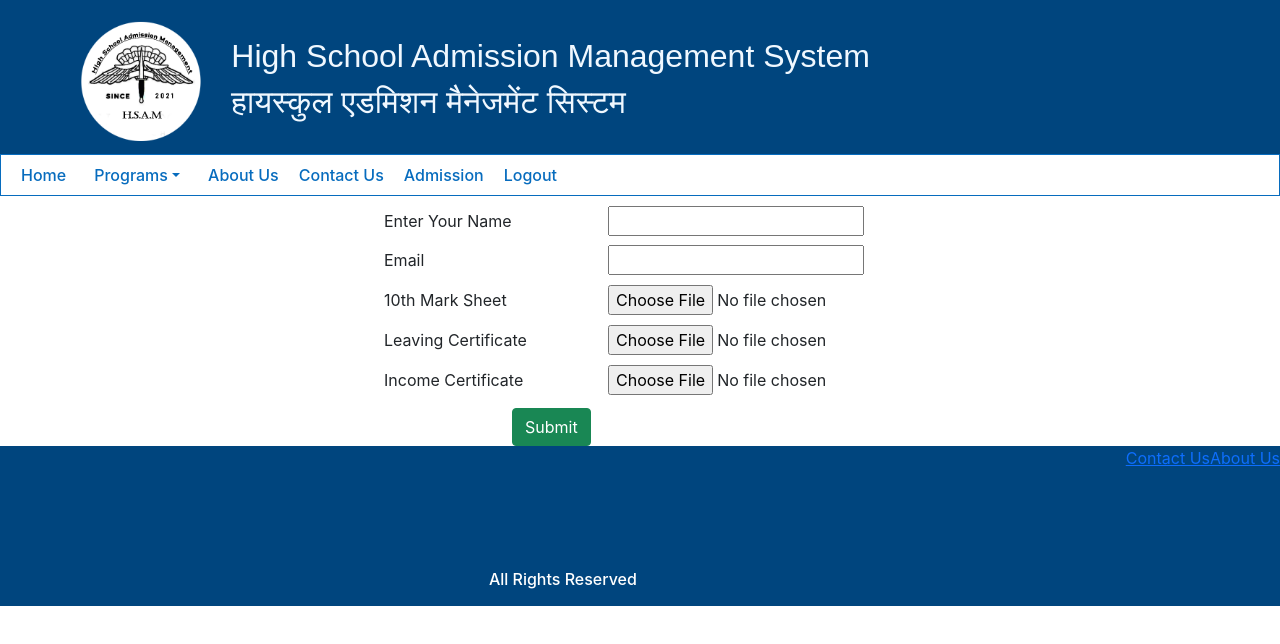
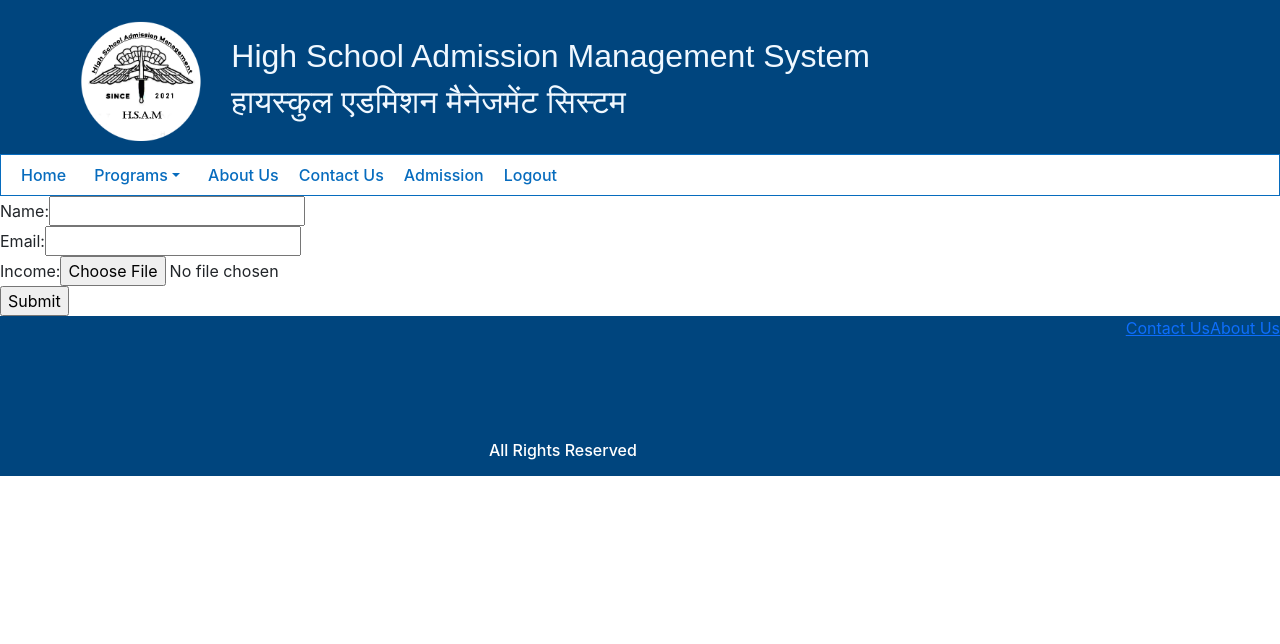
Before and after one commit to adityasasane2000/HighSchool-Admission-WebApp, a React (Create React App) app: page /admission in a window 1280 px wide. Shown: the top 644 px of the page. Built offline with nearby package versions, Linux system fonts and the light colour scheme; no server answers; sample sign-in values are in the browser's storage; a web font is replaced by a local one; what google-maps-react would draw is missing.

Commit message:
chnage some content in admissonInfor.js

```diff
--- a/package.json
+++ b/package.json
@@ -6,6 +6,7 @@
     "@testing-library/jest-dom": "^5.16.2",
     "@testing-library/react": "^12.1.2",
     "@testing-library/user-event": "^13.5.0",
+    "axios": "^0.26.1",
     "bootstrap": "^5.1.3",
     "firebase": "^9.6.8",
     "google-map-react": "^2.1.10",
--- /dev/null
+++ b/src/api/StudentInfo.js
@@ -0,0 +1,5 @@
+import axios from "axios";
+
+export default axios.create({
+    baseURL:'http://localhost:8080'
+})
--- a/src/components/AdmissionForms/AdmissionForm.js
+++ b/src/components/AdmissionForms/AdmissionForm.js
@@ -1,51 +1,77 @@
 import React from "react";
+
+import { useEffect, useState } from "react";
 import { useForm } from "react-hook-form";
-import {
-  Button
+import {useSelector } from "react-redux";
 
-} from "react-bootstrap";
+import StudentInfo from '../../api/StudentInfo';
+// import StudentInfo from "../../api"
+function AdmissionForm() {
+  const { currentUser } = useSelector((state) => state.user);
+  const [name, setName] = useState("");
+  const [email, setEmail] = useState("");
+  const [file, SetIncome] = useState("");
 
-function AdmissionForm() {
   const {
     register,
     formState: { errors },
     handleSubmit,
   } = useForm();
 
-  const onSubmit = (data) => {
-    console.log(data);
+  const fileHandler = (e) => {
+    // console.log(e.target.files);
+    SetIncome(e.target.files[0]);
+  }
+
+
+  const submit =  async () => {
+    // console.log(currentUser.uid)
+    // console.log(name);
+    const data = new FormData();
+    data.append("file", file);
+    console.log( {
+      name: name,
+      email: email,
+      file: file,
+      uid:currentUser.uid
+    })
+
+    await StudentInfo.post("/poststudentinfo", {
+      name: name,
+      email: email,
+      file: file,
+      uid:currentUser.uid
+    });
+    //console.log(file);
   };
+
   return (
-    <form onSubmit={handleSubmit(onSubmit)}>
-      <div className="admissionForm-flexbox">
+    <form onSubmit={handleSubmit(submit)}>
+        <div>
+          <label>Name:</label>
+          <input type="text" onChange={(e) => {
+            setName(e.target.value);
+          }}
+          />
+        </div>
 
-      <div>
-        <label className="label-admissionForm">Enter Your  Name  </label>
-        <input {...register("name", { required: true })} />
-      </div>
-      <div>
-        <label className="label-admissionForm">Email</label>
-        <input {...register("email", { required: true })} />
-      </div>
-      <div>
-        <label className="label-admissionForm">10th Mark Sheet</label>
-        <input {...register("TenthMarkSheet", { required: true })} type="file" />
-      </div>
-      <div>
-        <label className="label-admissionForm">Leaving Certificate</label>
-        <input {...register("leavingCertificate", { required: true })} type="file" />
-      </div>
-      <div>
-        <label className="label-admissionForm">Income Certificate</label>
-        <input {...register("incomeCertificate", { required: true })} type="file" />
-      </div>
+        <div>
+          <label>Email:</label>
+          <input type="text" onChange={(e) => {
+            setEmail(e.target.value);
+          }}
+          />
+        </div>
 
-     <div >
+        <div>
+          <label>Income:</label>
+          <input type="file" onChange={fileHandler}
+          />
+        </div>
+        <input type="submit" />
 
-      <Button type="submit" variant="success" className="submit-button-admissionForm" >Submit</Button>{' '}
-      </div>
-      </div>
-    </form>
+      </form>
+
 
   );
 }
```
Also changed, not shown: 1 other file (tests, documents, lock files or other folders).
